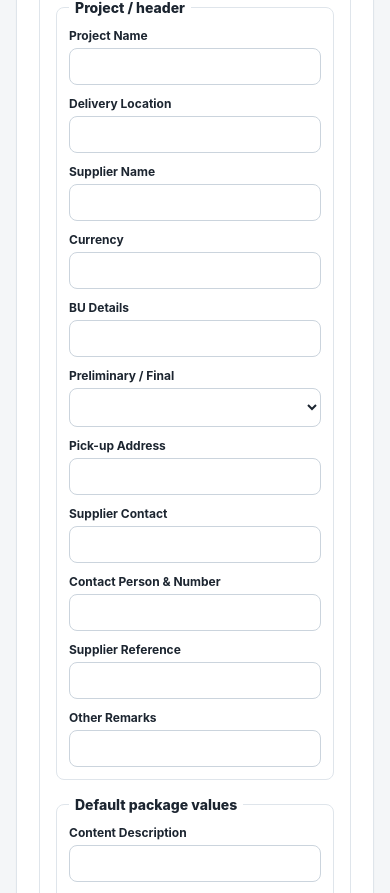
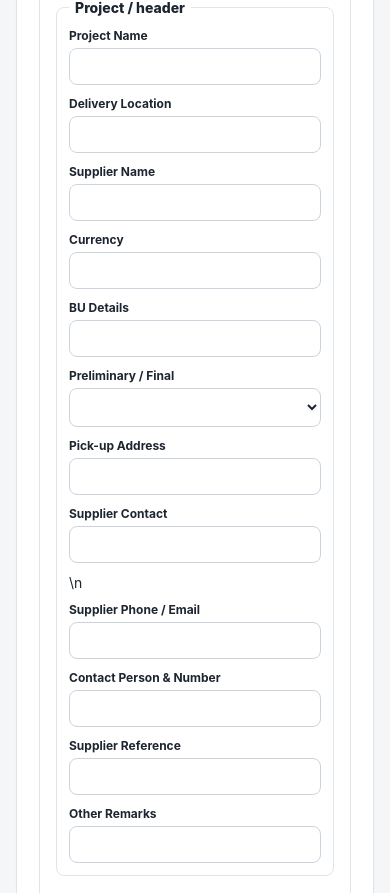
Before and after one commit to zageabb/PackBridge, a Flask app: page /projects/1 in a window 390 px wide. Shown: the part 829-1722 px from the top of the page. Run offline with Flask 3, Linux system fonts and the light colour scheme; tables that the repository leaves empty hold one stand-in row (values such as "Sample post").

Commit message:
ui: add supplier phone/email to project SSD context

```diff
--- a/packbridge/templates/projects/detail.html
+++ b/packbridge/templates/projects/detail.html
@@ -94,7 +94,7 @@
           </select>
         </label>
         <label><span>Pick-up Address</span><input name="header_pickup_address" value="{{ context.header.pickup_address or '' }}"></label>
-        <label><span>Supplier Contact</span><input name="header_supplier_contact" value="{{ context.header.supplier_contact or '' }}"></label>
+        <label><span>Supplier Contact</span><input name="header_supplier_contact" value="{{ context.header.supplier_contact or '' }}"></label>\n        <label><span>Supplier Phone / Email</span><input name="header_supplier_phone_email" value="{{ context.header.supplier_phone_email or '' }}"></label>
         <label><span>Contact Person &amp; Number</span><input name="header_contact_person_number" value="{{ context.header.contact_person_number or '' }}"></label>
         <label><span>Supplier Reference</span><input name="header_supplier_reference" value="{{ context.header.supplier_reference or '' }}"></label>
         <label class="wide"><span>Other Remarks</span><input name="header_other_remarks" value="{{ context.header.other_remarks or '' }}"></label>
```
